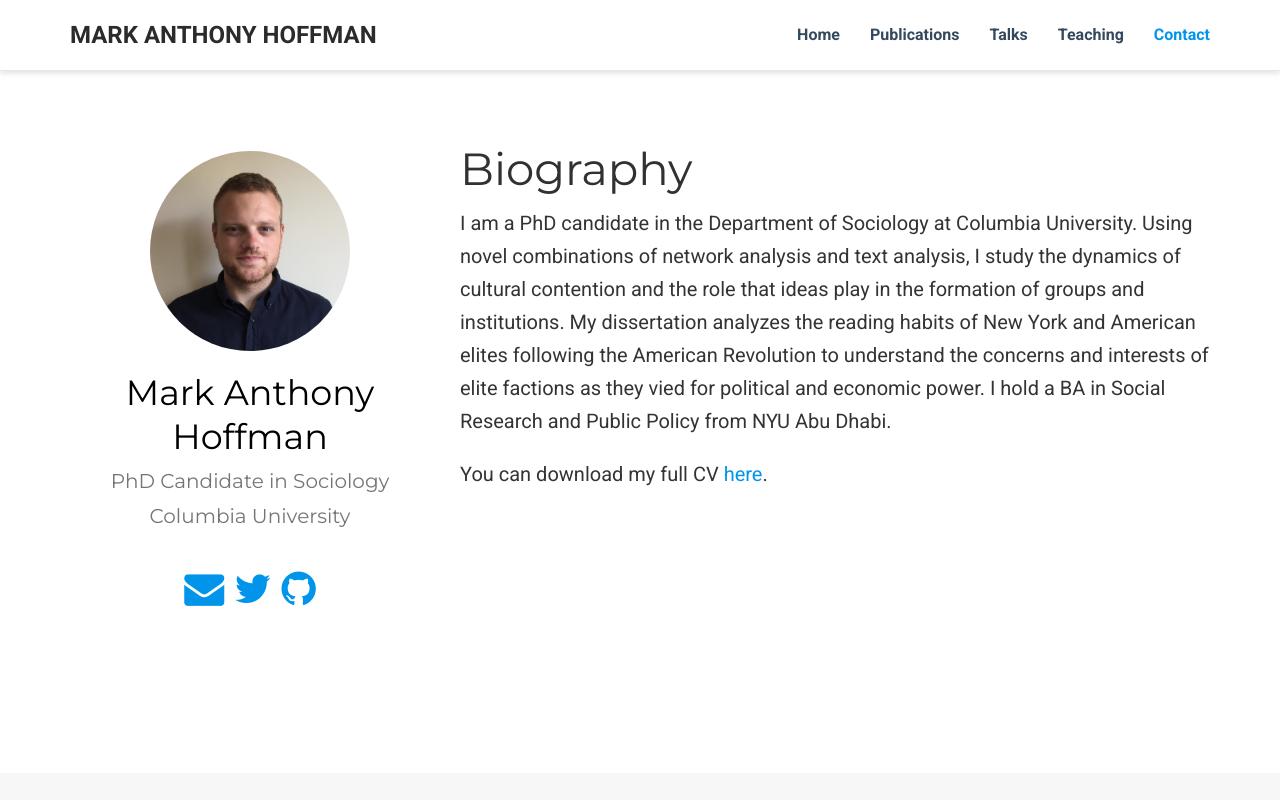
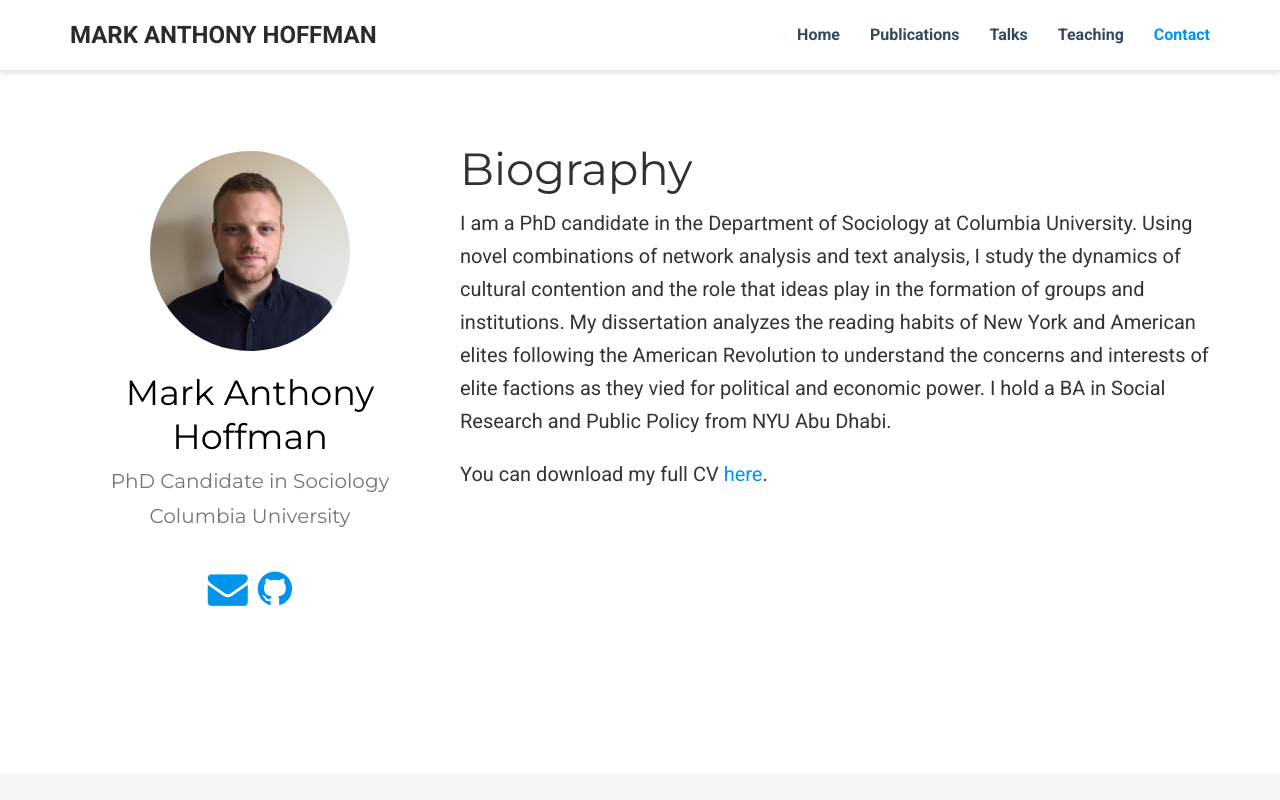
Before and after one commit to mahoffman/mahoffman.github.io, a plain HTML site: page index.html in a window 1280 px wide. Shown: the top 800 px of the page. Drawn offline with nearby package versions, Linux system fonts and the light colour scheme; some icons are missing.

Commit message:
no twitter

```diff
--- a/index.html
+++ b/index.html
@@ -68,9 +68,6 @@
   <link rel="canonical" href="/">
 
   <meta property="twitter:card" content="summary_large_image">
-
-  <meta property="twitter:site" content="@mark_a_hoffman">
-  <meta property="twitter:creator" content="@mark_a_hoffman">
 
   <meta property="og:site_name" content="Mark Anthony Hoffman">
   <meta property="og:url" content="/">
@@ -270,13 +267,6 @@
         <li>
           <a itemprop="sameAs" href="mailto:mark.anthony.hoffman@columbia.edu" target="_blank" rel="noopener">
             <i class="fa fa-envelope big-icon"></i>
-          </a>
-        </li>
-
-
-        <li>
-          <a itemprop="sameAs" href="//twitter.com/mark_a_hoffman" target="_blank" rel="noopener">
-            <i class="fa fa-twitter big-icon"></i>
           </a>
         </li>
 
```
Also changed, not shown: 404.html (+0 -3 lines), categories/index.html (+0 -3 lines), post/index.html (+0 -3 lines), publication/exceptional_events/index.html (+0 -3 lines), publication/index.html (+0 -3 lines), publication/neural_precursors/index.html (+0 -3 lines), publication/the_protestant_bible/index.html (+0 -3 lines), tags/bible/index.html (+0 -3 lines), tags/contention/index.html (+0 -3 lines), tags/dissent/index.html (+0 -3 lines), tags/index.html (+0 -3 lines), tags/network/index.html (+0 -3 lines), tags/sermons/index.html (+0 -3 lines), tags/structure/index.html (+0 -3 lines), 3 more files.
